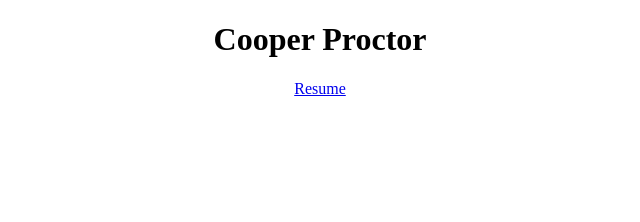
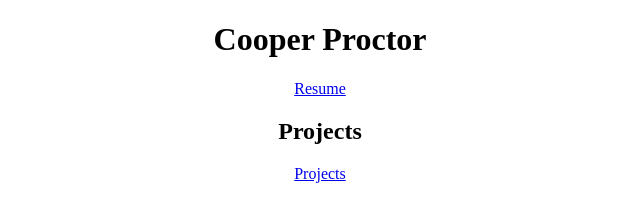
Before and after one commit to chp36/chp36.github.io, a plain HTML site: page index.html in a window 1280 px wide. Shown: the whole page, without its empty margins (320-960 px from the left). Drawn offline with Linux system fonts and the light colour scheme.

Commit message:
Update index.html

```diff
--- a/index.html
+++ b/index.html
@@ -15,6 +15,14 @@
                     </div>
                 </div>
             </div>
+        <h2> Projects </h2>
+            <div class="container">
+                <div class="row justify-content-center">
+                    <div class="col-md-6 col-lg-4">
+                        <a href="CooperProctor_Resume.pdf" target="_blank">Projects</a>
+                    </div>
+                </div>
+            </div>
     </center>
 </body>
 
```
